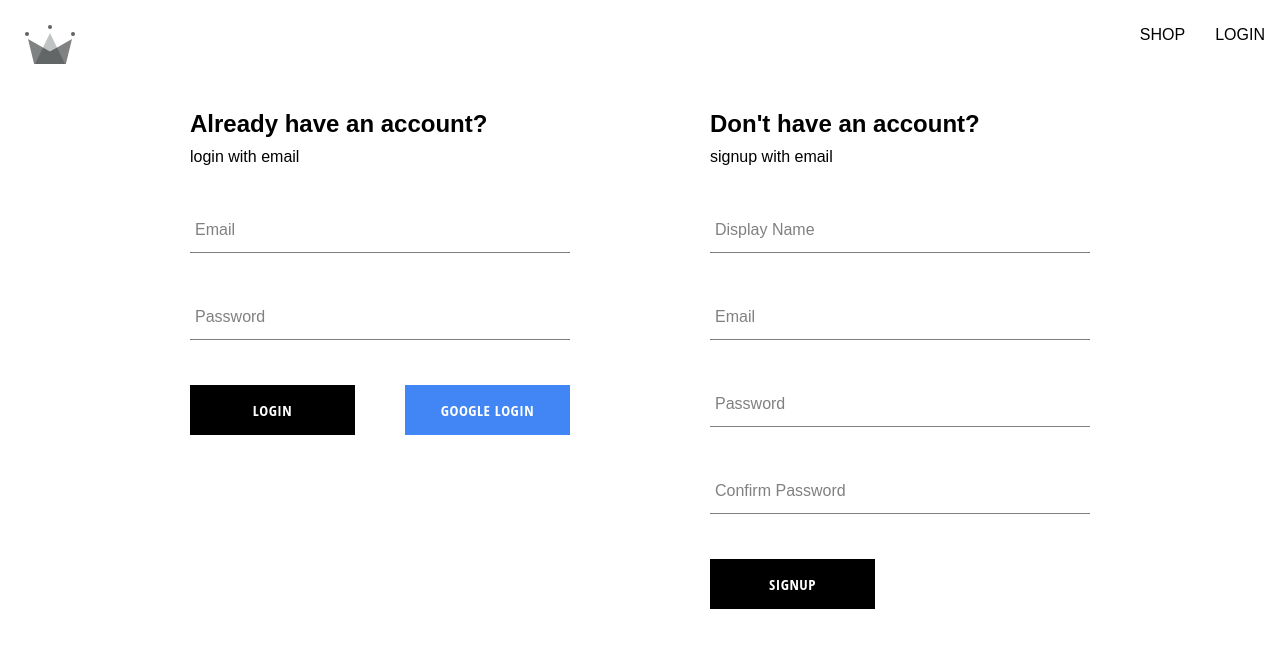
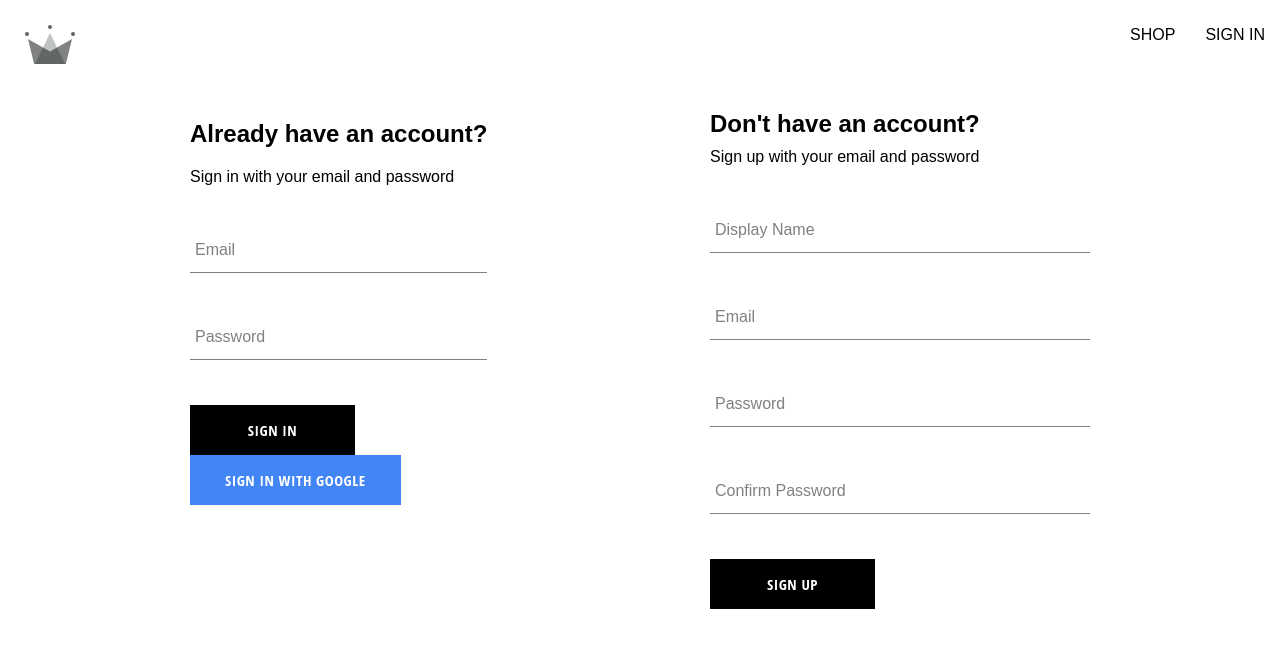
Before and after one commit to na5la77/rancore-clothing, a React (Create React App) app: page /auth in a window 1280 px wide. Shown: the top 648 px of the page. Built offline with nearby package versions, Linux system fonts and the light colour scheme; no server answers.

Commit message:
centralized a auth listener and cleaned up the code

```diff
--- a/src/App.js
+++ b/src/App.js
@@ -1,25 +1,23 @@
+import { Routes, Route } from 'react-router-dom';
+
 import Home from './routes/home/home.component';
-import {Routes, Route} from 'react-router-dom'
 import Navigation from './routes/navigation/navigation.component';
-import Authentication from './routes/authentication/authentication.component'
-const Shop = () =>{
-  return <h1>SHOP</h1>
-}
+import Authentication from './routes/authentication/authentication.component';
+
+const Shop = () => {
+  return <h1>I am the shop page</h1>;
+};
 
 const App = () => {
   return (
     <Routes>
-    <Route path='/' element={<Navigation />}>
-      <Route index element={<Home />}/>
-      <Route path='shop' element={<Shop />}/>
-      <Route path='auth' element={<Authentication />}/>
-
-
-    </Route>
-
+      <Route path='/' element={<Navigation />}>
+        <Route index element={<Home />} />
+        <Route path='shop' element={<Shop />} />
+        <Route path='auth' element={<Authentication />} />
+      </Route>
     </Routes>
-
-    )
-}
+  );
+};
 
 export default App;
--- a/src/components/sign-in-form/sign-in-form.component.jsx
+++ b/src/components/sign-in-form/sign-in-form.component.jsx
@@ -1,72 +1,81 @@
-import React from "react";
+import { useState } from 'react';
+
+import FormInput from '../form-input/form-input.component';
+import Button from '../button/button.component';
+
 import {
+  signInAuthUserWithEmailAndPassword,
+  signInWithGooglePopup,
   createUserDocumentFromAuth,
-  signInWithGooglePopup,
-  signInAuthUserWithEmailAndPassword
-} from "../../utils/firebase/firebase.utils";
-import { useState } from "react";
-import FormInput from "../form-input/form-input.component";
-import "./sign-in-form.styles.scss";
-import Button from "../button/button.component";
+} from '../../utils/firebase/firebase.utils';
+
+import './sign-in-form.styles.scss';
+
 const defaultFormFields = {
-  email: "",
-  password: "",
+  email: '',
+  password: '',
 };
-export default function SignInForm() {
+
+const SignInForm = () => {
   const [formFields, setFormFields] = useState(defaultFormFields);
   const { email, password } = formFields;
-  const signInWithGoogle = async () => {
-    const { user } = await signInWithGooglePopup();
-    await createUserDocumentFromAuth(user);
-  };
-  const handleChange = (event) => {
-    const { name, value } = event.target;
-    setFormFields({ ...formFields, [name]: value });
-  };
+
   const resetFormFields = () => {
     setFormFields(defaultFormFields);
   };
+
+  const signInWithGoogle = async () => {
+    await signInWithGooglePopup();
+  };
+
   const handleSubmit = async (event) => {
     event.preventDefault();
 
     try {
-      const response= await signInAuthUserWithEmailAndPassword(email,password)
-      console.log(response)
+      await signInAuthUserWithEmailAndPassword(email, password);
       resetFormFields();
-      console.log('aloo')
-    } catch (error) {}
+    } catch (error) {
+      console.log('user sign in failed', error);
+    }
+  };
+
+  const handleChange = (event) => {
+    const { name, value } = event.target;
+
+    setFormFields({ ...formFields, [name]: value });
   };
 
   return (
-    <div className="sign-up-container">
+    <div className='sign-in-container'>
       <h2>Already have an account?</h2>
-      <span>login with email</span>
+      <span>Sign in with your email and password</span>
       <form onSubmit={handleSubmit}>
         <FormInput
-          label="Email"
-          type="email"
+          label='Email'
+          type='email'
           required
           onChange={handleChange}
-          name="email"
+          name='email'
           value={email}
         />
+
         <FormInput
-          label="Password"
+          label='Password'
+          type='password'
           required
-          type="password"
           onChange={handleChange}
-          name="password"
+          name='password'
           value={password}
         />
-
-        <div className="buttons-container">
-        <Button type="submit">Login</Button>
-        <Button buttonType="google" type='button' onChange={signInWithGoogle}>Google Login</Button>
-
+        <div className='buttons-container'>
+          <Button type='submit'>Sign In</Button>
+          <Button buttonType='google' type='button' onClick={signInWithGoogle}>
+            Sign In With Google
+          </Button>
         </div>
-
-
       </form>
     </div>
   );
-}
+};
+
+export default SignInForm;
--- a/src/components/sign-up-form/sign-up-form.component.jsx
+++ b/src/components/sign-up-form/sign-up-form.component.jsx
@@ -1,91 +1,105 @@
-import React from "react";
+import { useState } from 'react';
+
+import FormInput from '../form-input/form-input.component';
+import Button from '../button/button.component';
+
 import {
   createAuthUserWithEmailAndPassword,
   createUserDocumentFromAuth,
-} from "../../utils/firebase/firebase.utils";
-import { useState } from "react";
-import FormInput from "../form-input/form-input.component";
-import './sign-up-form.styles.scss'
-import Button from '../button/button.component'
+} from '../../utils/firebase/firebase.utils';
+
+import './sign-up-form.styles.scss';
+
 const defaultFormFields = {
-  displayName: "",
-  email: "",
-  password: "",
-  confirmPassword: "",
+  displayName: '',
+  email: '',
+  password: '',
+  confirmPassword: '',
 };
-export default function SignUpForm() {
+
+const SignUpForm = () => {
   const [formFields, setFormFields] = useState(defaultFormFields);
   const { displayName, email, password, confirmPassword } = formFields;
-  const handleChange = (event) => {
-    const { name, value } = event.target;
-    setFormFields({ ...formFields, [name]: value });
-  };
+
   const resetFormFields = () => {
     setFormFields(defaultFormFields);
   };
+
   const handleSubmit = async (event) => {
     event.preventDefault();
 
     if (password !== confirmPassword) {
-      alert("passwords dont match!");
+      alert('passwords do not match');
       return;
     }
+
     try {
       const { user } = await createAuthUserWithEmailAndPassword(
         email,
         password
       );
+
       await createUserDocumentFromAuth(user, { displayName });
       resetFormFields();
     } catch (error) {
-      if (error.code === "auth/email-already-in-use") {
-        alert("email already in use");
+      if (error.code === 'auth/email-already-in-use') {
+        alert('Cannot create user, email already in use');
       } else {
-        console.log("user creation error", error);
+        console.log('user creation encountered an error', error);
       }
     }
   };
 
+  const handleChange = (event) => {
+    const { name, value } = event.target;
+
+    setFormFields({ ...formFields, [name]: value });
+  };
+
   return (
-    <div className="sign-up-container">
-    <h2>Don't have an account?</h2>
-      <span>signup with email</span>
+    <div className='sign-up-container'>
+      <h2>Don't have an account?</h2>
+      <span>Sign up with your email and password</span>
       <form onSubmit={handleSubmit}>
         <FormInput
-          label="Display Name"
-          type="text"
+          label='Display Name'
+          type='text'
           required
           onChange={handleChange}
-          name="displayName"
+          name='displayName'
           value={displayName}
         />
+
         <FormInput
-          label="Email"
-          type="email"
+          label='Email'
+          type='email'
           required
           onChange={handleChange}
-          name="email"
+          name='email'
           value={email}
         />
+
         <FormInput
-          label="Password"
+          label='Password'
+          type='password'
           required
-          type="password"
           onChange={handleChange}
-          name="password"
+          name='password'
           value={password}
         />
+
         <FormInput
-          label="Confirm Password"
+          label='Confirm Password'
+          type='password'
           required
-          type="password"
           onChange={handleChange}
-          name="confirmPassword"
+          name='confirmPassword'
           value={confirmPassword}
         />
-        <Button type="submit">Signup</Button>
-
+        <Button type='submit'>Sign Up</Button>
       </form>
     </div>
   );
-}
+};
+
+export default SignUpForm;
--- /dev/null
+++ b/src/contexts/user.context.jsx
@@ -0,0 +1,29 @@
+import { createContext, useState, useEffect } from 'react';
+
+import {
+  onAuthStateChangedListener,
+  createUserDocumentFromAuth,
+} from '../utils/firebase/firebase.utils';
+
+export const UserContext = createContext({
+  setCurrentUser: () => null,
+  currentUser: null,
+});
+
+export const UserProvider = ({ children }) => {
+  const [currentUser, setCurrentUser] = useState(null);
+  const value = { currentUser, setCurrentUser };
+
+  useEffect(() => {
+    const unsubscribe = onAuthStateChangedListener((user) => {
+      if (user) {
+        createUserDocumentFromAuth(user);
+      }
+      setCurrentUser(user);
+    });
+
+    return unsubscribe;
+  }, []);
+
+  return <UserContext.Provider value={value}>{children}</UserContext.Provider>;
+};
--- a/src/index.js
+++ b/src/index.js
@@ -1,20 +1,21 @@
-import React from 'react';
-import ReactDOM from 'react-dom/client';
-import './index.scss';
-import App from './App';
-import reportWebVitals from './reportWebVitals';
-import { BrowserRouter } from 'react-router-dom';
+import React from "react";
+import { render } from "react-dom";
+import { BrowserRouter } from "react-router-dom";
 
-const root = ReactDOM.createRoot(document.getElementById('root'));
-root.render(
+import App from "./App";
+import { UserProvider } from "./contexts/user.context";
+
+import "./index.scss";
+
+const rootElement = document.getElementById("root");
+
+render(
   <React.StrictMode>
-  <BrowserRouter>
-    <App />
+    <BrowserRouter>
+      <UserProvider>
+        <App />
+      </UserProvider>
     </BrowserRouter>
-  </React.StrictMode>
+  </React.StrictMode>,
+  rootElement
 );
-
-// If you want to start measuring performance in your app, pass a function
-// to log results (for example: reportWebVitals(console.log))
-// or send to an analytics endpoint. Learn more: https://bit.ly/CRA-vitals
-reportWebVitals();
--- a/src/routes/authentication/authentication.component.jsx
+++ b/src/routes/authentication/authentication.component.jsx
@@ -1,6 +1,8 @@
 import SignUpForm from "../../components/sign-up-form/sign-up-form.component";
 import SignInForm from "../../components/sign-in-form/sign-in-form.component";
-import './authentication.styles.scss'
+
+import "./authentication.styles.scss";
+
 const Authentication = () => {
   return (
     <div className="authentication-container">
--- a/src/routes/navigation/navigation.component.jsx
+++ b/src/routes/navigation/navigation.component.jsx
@@ -1,22 +1,36 @@
-import { Link, Outlet } from "react-router-dom";
-import { Fragment } from "react";
-import {ReactComponent as CrwnLogo} from '../../assets/crown.svg'
-import './navigation.styles.scss'
+import { Fragment, useContext } from 'react';
+import { Outlet, Link } from 'react-router-dom';
+
+import { UserContext } from '../../contexts/user.context';
+
+import { ReactComponent as CrwnLogo } from '../../assets/crown.svg';
+import { signOutUser } from '../../utils/firebase/firebase.utils';
+
+import './navigation.styles.scss';
 
 const Navigation = () => {
+  const { currentUser } = useContext(UserContext);
+
   return (
     <Fragment>
-      <div className="navigation">
-        <Link className="logo-container" to="/">
-          <CrwnLogo className='logo'/>
+      <div className='navigation'>
+        <Link className='logo-container' to='/'>
+          <CrwnLogo className='logo' />
         </Link>
-        <div className="nav-links-container">
-          <Link className="nav-link" to="/shop">
+        <div className='nav-links-container'>
+          <Link className='nav-link' to='/shop'>
             SHOP
           </Link>
-          <Link className="nav-link" to="/auth">
-            LOGIN
-          </Link>
+
+          {currentUser ? (
+            <span className='nav-link' onClick={signOutUser}>
+              SIGN OUT
+            </span>
+          ) : (
+            <Link className='nav-link' to='/auth'>
+              SIGN IN
+            </Link>
+          )}
         </div>
       </div>
       <Outlet />
```
Also changed, not shown: src/utils/firebase/firebase.utils.js (+37 -24 lines).
